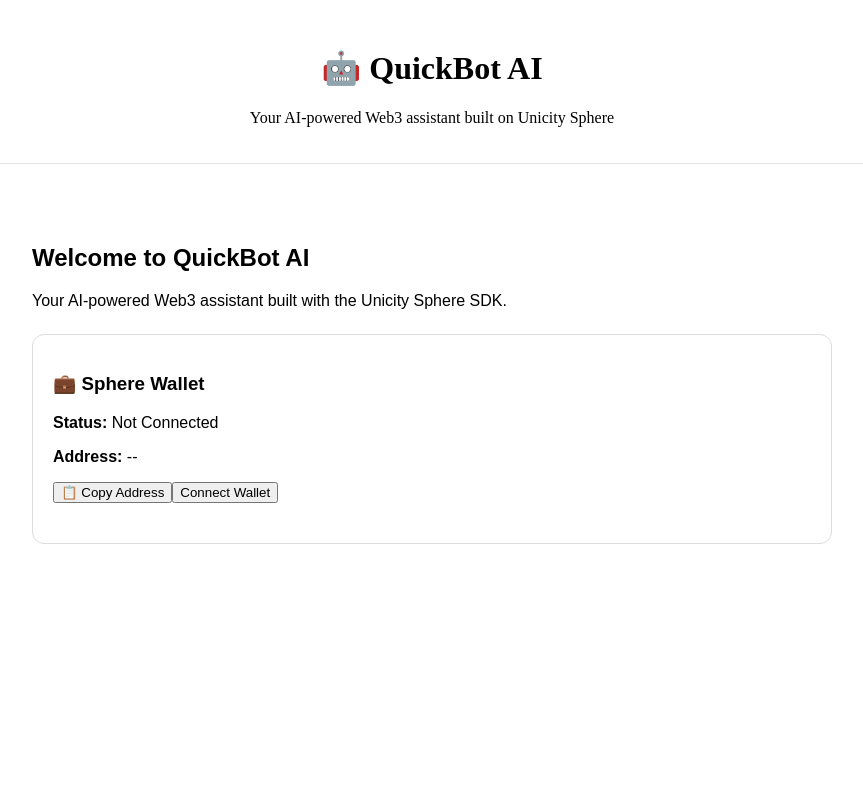
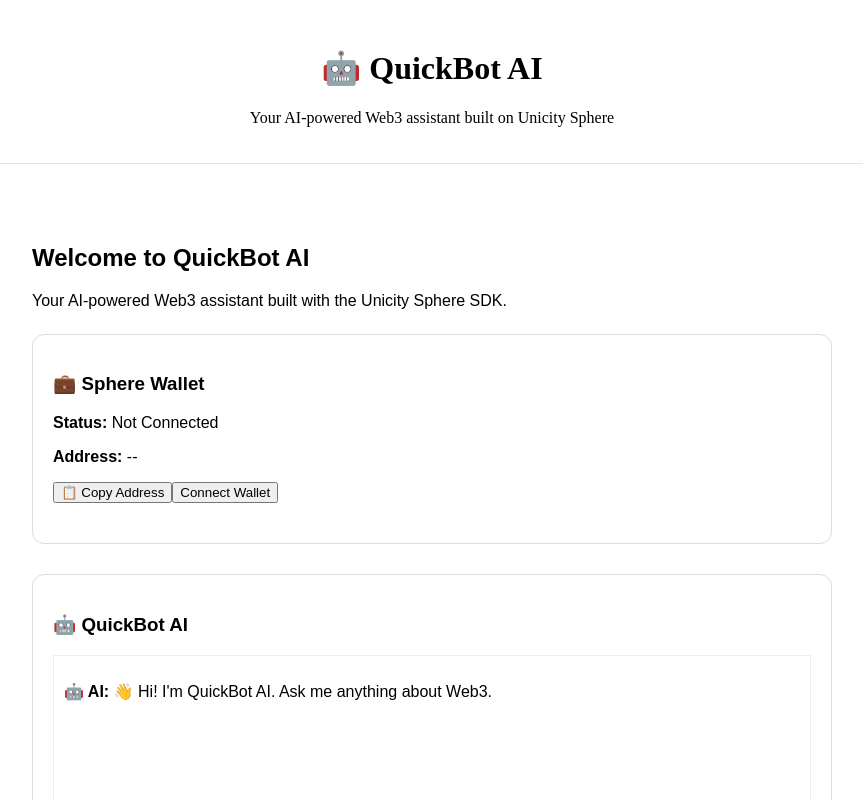
Before and after one commit to Naseer32/quickbot-ai, a React (Vite) app: page / in a window 1280 px wide. Shown: the top 800 px of the page, without its empty margins (208-1071 px from the left). Built offline with nearby package versions, Linux system fonts and the light colour scheme.

Commit message:
Add Chat component to App

```diff
--- a/src/App.tsx
+++ b/src/App.tsx
@@ -22,6 +22,7 @@ export default function App() {
         </p>
 
         <WalletCard />
+        <Chat />
       </main>
     </div>
   );
```
